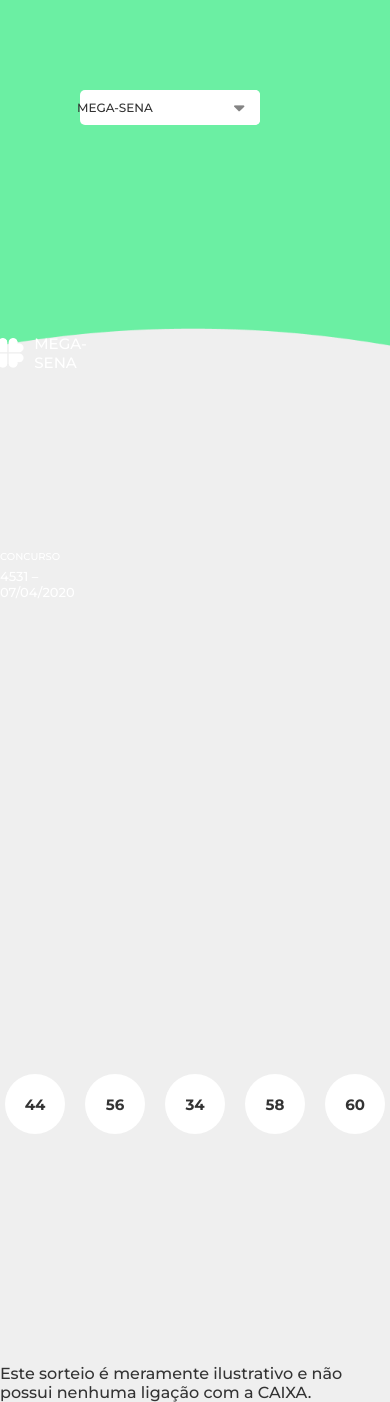
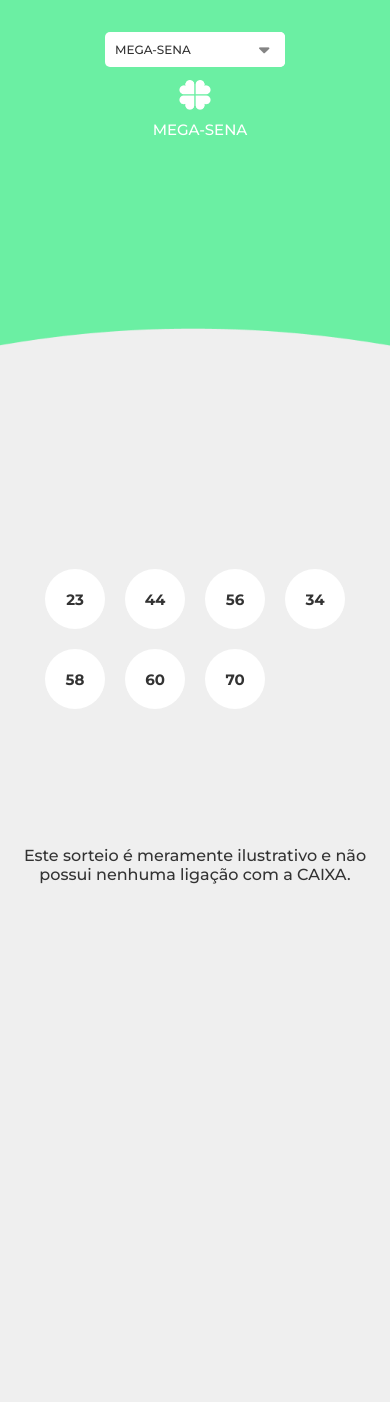
Before and after one commit to Gabriel200395/lotter-games, a React (Create React App) app: page / in a window 390 px wide. After the commit the page ends 888 px from the top, so only its background shows below. Built offline with nearby package versions, Linux system fonts and the light colour scheme.

Commit message:
deixando responsivo

```diff
--- a/src/App.tsx
+++ b/src/App.tsx
@@ -108,13 +108,15 @@
           height={"100%"}
           className="img-web"
         />
-
+        <div className="looter-sidebar-grid">
           <div className="lotter-games-select">
             <div className="select">
+              <p className="text-game">
+                {looterObjectGames[textSelect].titulo}
+              </p>
               <button onClick={handleOpenSelect}>
                 <img src={setinha} alt={setinha} />
               </button>
-            <p className="text-game">{looterObjectGames[textSelect].titulo}</p>
             </div>
 
             {selectEvent && (
@@ -130,18 +132,6 @@
               </div>
             )}
           </div>
-      </div>
-      <div className="lotter-container-numbers-games">
-        <div className="lotter-result">
-          <div className="grid-numbers-games">
-            {looterObjectGames[textSelect].numbers.map((number) => (
-              <div className="grid-number">{number}</div>
-            ))}
-          </div>
-        </div>
-
-        <p className="text-resul">Este sorteio é meramente ilustrativo e não possui nenhuma ligação com a CAIXA.</p>
-      </div>
 
           <div className="lotter-text-img">
             <img src={logo} alt={logo} height={30} />
@@ -149,10 +139,26 @@
           </div>
 
           <div className="lotter-competition-text">
-        <div>
               <p className="lotter-competition">CONCURSO</p>
               <p className="lotter-competition-data">4531 – 07/04/2020</p>
           </div>
+        </div>
+      </div>
+      <div className="lotter-container-numbers-games">
+         <div className="lotter-result">
+          <div className="grid-numbers-games">
+            {looterObjectGames[textSelect].numbers.map((number, index) => (
+              <div className="grid-number" key={index}>{number}</div>
+            ))}
+          </div>
+        </div>
+
+
+          <p className="text-resul">
+            Este sorteio é meramente ilustrativo e não possui nenhuma ligação
+            com a CAIXA.
+          </p>
+
       </div>
     </div>
   );
--- a/src/index.css
+++ b/src/index.css
@@ -2,6 +2,10 @@
   padding: 0;
   margin: 0;
   box-sizing: border-box;
+}
+
+body {
+  background-color: #efefef;
 }
 
 .lotter-page-container {
@@ -15,6 +19,19 @@
   height: 100vh;
   background-color: #efefef;
   position: relative;
+}
+
+.lotter-page-container .lotter-sidebar .looter-sidebar-grid {
+  position: absolute;
+  top: 0px;
+  width: 70%;
+  height: 100%;
+  display: flex;
+  flex-direction: column;
+  justify-content: space-between;
+  align-items: center;
+  padding-bottom: 32px;
+  padding-top: 32px;
 }
 
 .lotter-page-container .lotter-container-numbers-games {
@@ -36,11 +53,11 @@
 }
 
 .lotter-page-container .lotter-result {
+  height: 90%;
+  width: 550px;
   display: flex;
   justify-content: center;
   align-items: center;
-  height: 520px;
-  width: 550px;
 }
 
 .lotter-page-container .grid-numbers-games .grid-number {
@@ -56,8 +73,6 @@
 }
 
 .lotter-page-container .lotter-games-select {
-  position: absolute;
-  top: 90px;
   border-radius: 5px;
   width: 87%;
   display: flex;
@@ -66,8 +81,6 @@
 }
 
 .lotter-page-container .lotter-games-select button {
-  position: absolute;
-  top: 0px;
   cursor: pointer;
   height: 100%;
   width: 40px;
@@ -84,14 +97,13 @@
   outline: none;
   cursor: pointer;
   display: flex;
-  justify-content: flex-end;
+  justify-content: space-between;
   align-items: center;
   border-radius: 5px;
+  padding-left: 10px;
 }
 
 .lotter-page-container .lotter-games-select .text-game {
-  position: absolute;
-  left: 77px;
   font-family: "Montserrat", sans-serif;
   font-weight: 400;
   font-size: 12px;
@@ -127,10 +139,8 @@
 }
 
 .lotter-page-container .lotter-text-img {
-  position: absolute;
-  top: 334px;
   display: flex;
-  width: 20%;
+  width: 80%;
   justify-content: center;
   align-items: center;
 }
@@ -143,15 +153,7 @@
   margin-left: 10px;
 }
 
-.lotter-page-container .lotter-competition-text {
-  position: absolute;
-  top: 550px;
-  display: flex;
-  width: 20%;
-  justify-content: center;
-  align-items: center;
-  flex-direction: column;
-}
+
 
 .lotter-page-container .lotter-competition-text .lotter-competition {
   font-family: "Montserrat", sans-serif;
@@ -173,6 +175,7 @@
   font-weight: 400;
   color: #333333;
   font-size: 16px;
+  text-align: center;
 }
 
 @media (max-width: 768px) {
@@ -187,7 +190,39 @@
   .lotter-page-container .img-mobile {
     width: 100%;
   }
+
+  .lotter-page-container .lotter-sidebar .looter-sidebar-grid{
+    width: 100%;
+    height: 40%;
+  }
+
+  .lotter-text-img {
+    flex-direction: column;
+  }
+
+  .lotter-text-img img{
+    margin-bottom: 10px;
+  }
+
+
+  .lotter-page-container .lotter-competition-text {
+   display: none;
+  }
+
+  .lotter-page-container .lotter-sidebar {
+    height: auto;
+  }
+
+  .lotter-page-container .lotter-container-numbers-games {
+    height: 460px;
+  }
+
+  .lotter-page-container .grid-numbers-games{
+    width: 300px;
+  }
+
 }
+
 
 @media (min-width: 769px) {
   .lotter-page-container .img-mobile {
```
Lines whose indentation alone changed are shown as unchanged.
